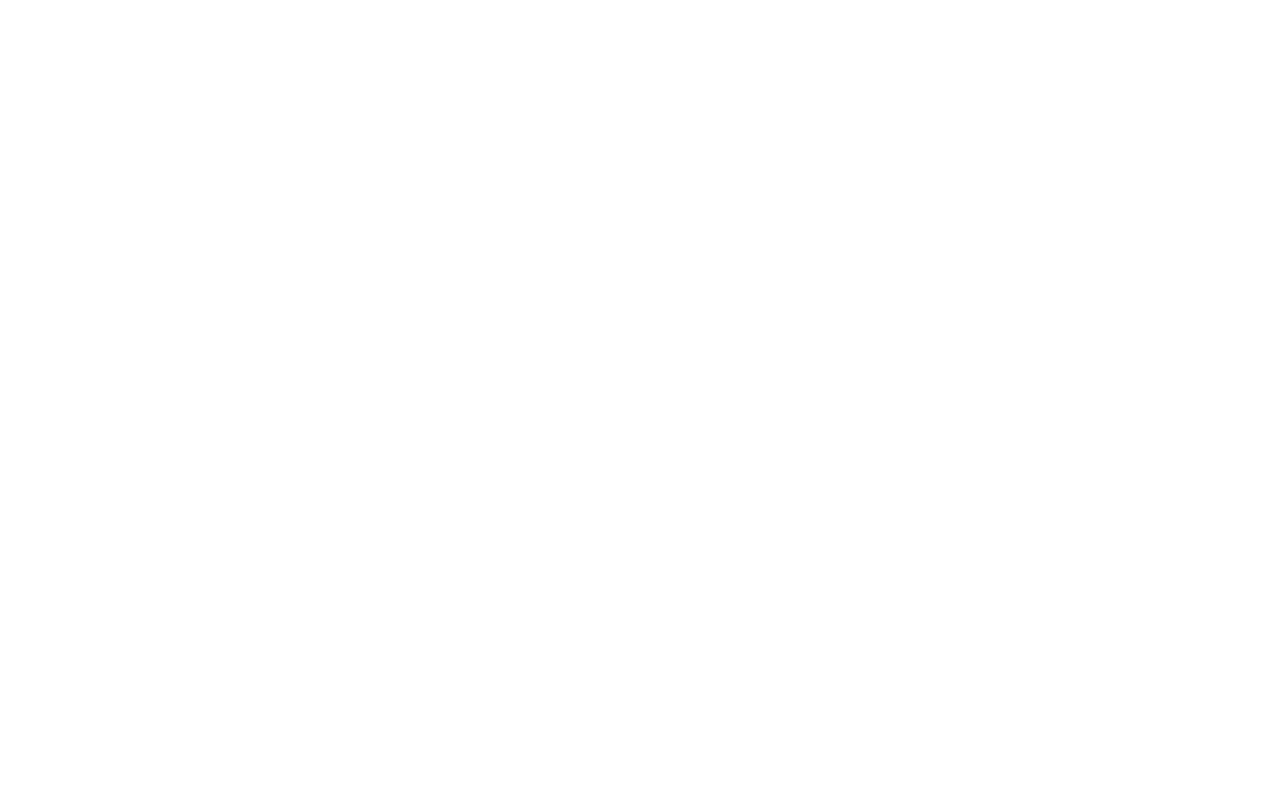
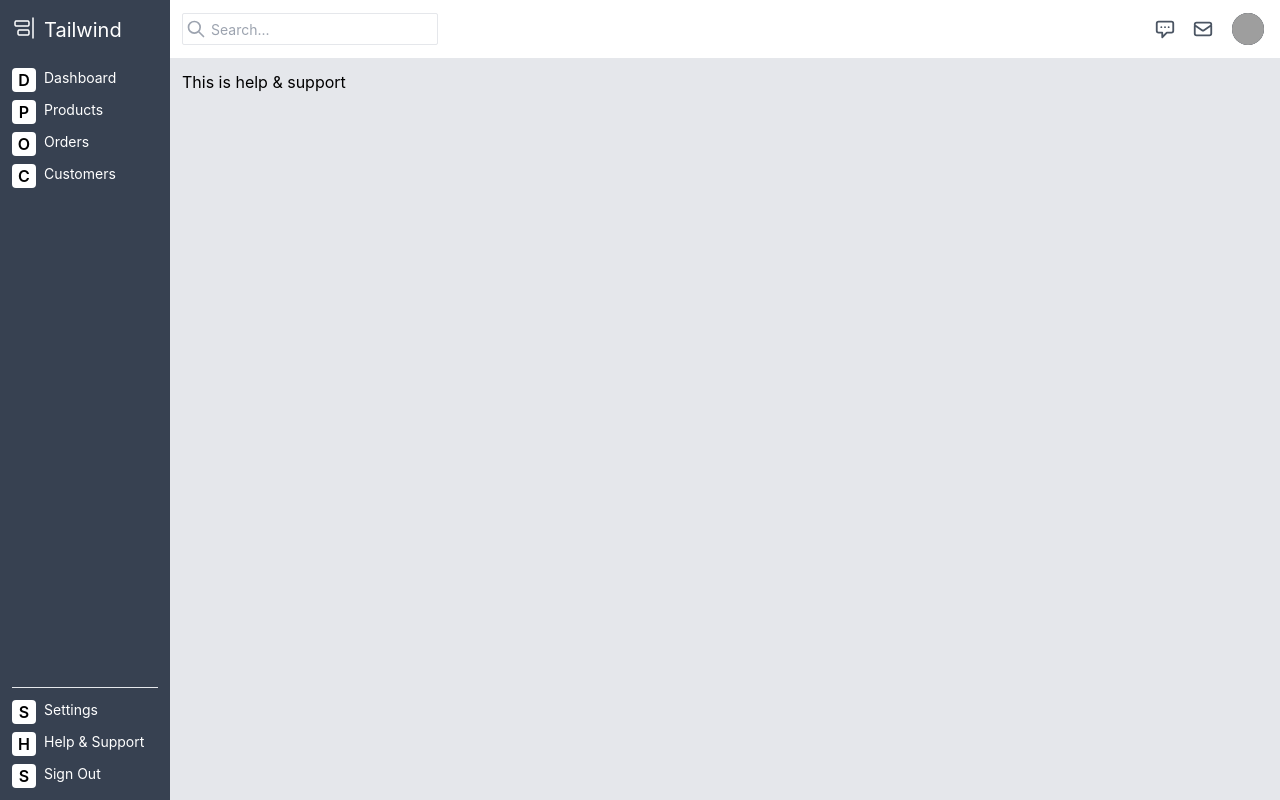
Before and after one commit to frank209022019/react-tailwind-dashboard, a React (Create React App) app: page /help-support in a window 1280 px wide. Before the commit this address had no page. Built offline with nearby package versions, Linux system fonts and the light colour scheme; grey boxes are pictures that could not be loaded.

Commit message:
Update routes & add pages

```diff
--- a/src/App.tsx
+++ b/src/App.tsx
@@ -1,34 +1,17 @@
 import React from 'react';
-import { BrowserRouter as Router, Route, Routes } from 'react-router-dom';
+import { Suspense } from 'react';
+import { BrowserRouter as Router } from 'react-router-dom';
 
-import Login from './pages/public/Login';
-import Customers from './pages/restricted/Customers';
-import Dashboard from './pages/restricted/Dashboard';
-import Orders from './pages/restricted/Orders';
-import Products from './pages/restricted/Products';
-import Profile from './pages/restricted/Profile';
-import Settings from './pages/restricted/Settings';
-import Layout from './pages/restricted/shared/Layout';
+import AppRoutes from './AppRoutes';
 
 import './App.scss';
 
 const App = () => {
   return (
     <Router>
-      <Routes>
-        {/* Restricted */}
-        <Route path="/" element={<Layout />}>
-          <Route index element={<Dashboard />} />
-          <Route path="dashboard" element={<Dashboard />} />
-          <Route path="products" index element={<Products />} />
-          <Route path="orders" index element={<Orders />} />
-          <Route path="customers" index element={<Customers />} />
-          <Route path="settings" index element={<Settings />} />
-          <Route path="profile" index element={<Profile />} />
-        </Route>
-        {/* Public */}
-        <Route path="login" element={<Login />} />
-      </Routes>
+      <Suspense fallback={<div>Loading...</div>}>
+        <AppRoutes />
+      </Suspense>
     </Router>
   );
 };
--- /dev/null
+++ b/src/AppRoutes.tsx
@@ -0,0 +1,41 @@
+// routes.tsx
+import React from 'react';
+import { Route, Routes } from 'react-router-dom';
+
+import HelpAndSupport from './pages/public/HelpAndSupport';
+import Login from './pages/public/Login';
+import NotFound from './pages/public/NotFound';
+import Customers from './pages/restricted/Customers';
+import Dashboard from './pages/restricted/Dashboard';
+import Orders from './pages/restricted/Orders';
+import Products from './pages/restricted/Products';
+import Profile from './pages/restricted/Profile';
+import Settings from './pages/restricted/Settings';
+// Import your components
+import Layout from './pages/restricted/shared/Layout';
+
+const AppRoutes = () => {
+  return (
+    <Routes>
+      {/* Restricted Routes */}
+      <Route path="/" element={<Layout />}>
+        <Route index element={<Dashboard />} />
+        <Route path="dashboard" element={<Dashboard />} />
+        <Route path="products" element={<Products />} />
+        <Route path="orders" element={<Orders />} />
+        <Route path="customers" element={<Customers />} />
+        <Route path="settings" element={<Settings />} />
+        <Route path="profile" element={<Profile />} />
+        <Route path="help-support" element={<HelpAndSupport />} />
+      </Route>
+
+      {/* Public Routes */}
+      <Route path="login" element={<Login />} />
+
+      {/* Not Found Route */}
+      <Route path="*" element={<NotFound />} />
+    </Routes>
+  );
+};
+
+export default AppRoutes;
--- a/src/components/Sidebar.tsx
+++ b/src/components/Sidebar.tsx
@@ -25,7 +25,7 @@ const Sidebar = () => {
           <SidebarTitle />
         </div>
         {/* Top Routes */}
-        <div className="p-3 mb-auto text-white">
+        <div className="p-3 text-white">
           {isSidebarOpen ? (
             <div className="flex flex-col items-start space-y-2">
               {SidebarRoutesArray.TopRoutes.map((route) => (
@@ -70,7 +70,7 @@ const Sidebar = () => {
           )}
         </div>
         {/* Bottom Routes */}
-        {/* <div className="mt-auto p-3 text-white">
+        <div className="mt-auto p-3 text-white">
           <hr className={`mb-3 ${isSidebarOpen ? 'w-full' : 'w-0'}`} />
           {isSidebarOpen ? (
             <div className="flex flex-col items-start space-y-2">
@@ -114,7 +114,7 @@ const Sidebar = () => {
               ))}
             </div>
           )}
-        </div> */}
+        </div>
       </motion.div>
     </>
   );
--- a/src/helpers/SidebarRoutes.Array.ts
+++ b/src/helpers/SidebarRoutes.Array.ts
@@ -41,9 +41,15 @@ const BottomRoutes: IRouteArrayObject[] = [
   },
   {
     key: 2,
-    path: '/',
-    name: 'Logout',
-    acronym: 'L'
+    path: '/help-support',
+    name: 'Help & Support',
+    acronym: 'H'
+  },
+  {
+    key: 3,
+    path: '/sign-out',
+    name: 'Sign Out',
+    acronym: 'S'
   }
 ];
 
--- /dev/null
+++ b/src/pages/public/HelpAndSupport.tsx
@@ -0,0 +1,7 @@
+import React from 'react';
+
+const HelpAndSupport = () => {
+  return <div>This is help & support</div>;
+};
+
+export default HelpAndSupport;
--- /dev/null
+++ b/src/pages/public/NotFound.tsx
@@ -0,0 +1,19 @@
+import React from 'react';
+import { useNavigate } from 'react-router-dom';
+
+const NotFound = () => {
+  const navigate = useNavigate();
+
+  return (
+    <div className="flex flex-col gap-1 items-center">
+      <p className="mt-2">Page not Found</p>
+      <button
+        className="bg-gray-700 w-[120px] py-1 rounded text-white hover:bg-gray-500"
+        onClick={() => navigate('/dashboard')}>
+        Dashboard
+      </button>
+    </div>
+  );
+};
+
+export default NotFound;
```
